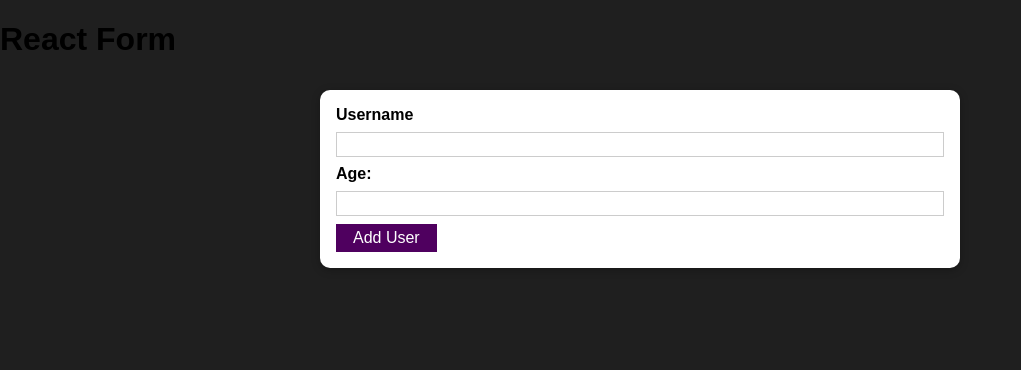
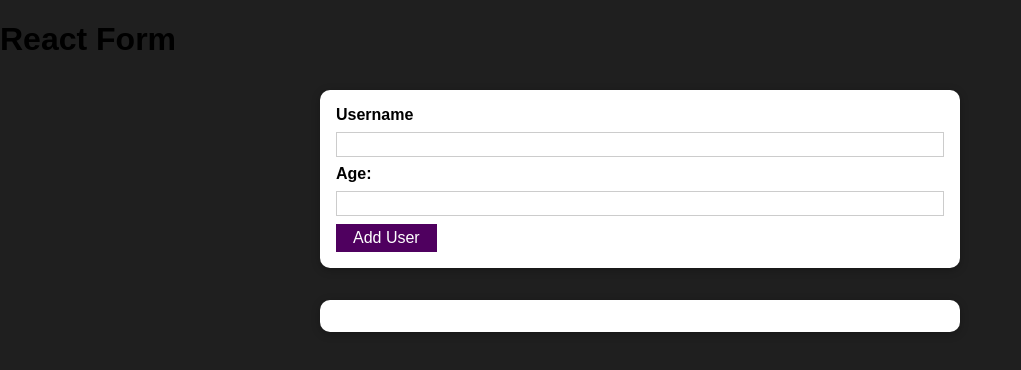
Before and after one commit to ChauhanVinay/react-user-management-app, a React (Vite) app: page / in a window 1280 px wide. Shown: the top 370 px of the page, without its empty margins (0-1021 px from the left). Built offline with nearby package versions, Linux system fonts and the light colour scheme.

Commit message:
Rendering Users List

```diff
--- a/src/App.jsx
+++ b/src/App.jsx
@@ -1,5 +1,6 @@
 
 import AddUser from "./components/Users/AddUser";
+import UsersList from "./components/Users/UsersList";
 // import Form from "./Form";
 
 export default function App() {
@@ -8,6 +9,7 @@
       <h1>React Form</h1>
       {/* <Form /> */}
       <AddUser />
+      <UsersList users={[]} />
     </div>
   );
 }
--- a/src/components/Users/AddUser.jsx
+++ b/src/components/Users/AddUser.jsx
@@ -8,7 +8,7 @@
   const [enteredUsername, setEnteredUsername] = useState("");
   const [enteredAge, setEnteredAge] = useState("");
 
-  //
+  //// Change handlers to update state on every keystroke
   const usernameHandler = (event) => {
     setEnteredUsername(event.target.value);
   }
@@ -21,12 +21,15 @@
   const addUserHandler = (event) => {
     event.preventDefault();
 
+    //handling Validating User Inputs
     if(enteredUsername.trim().length === 0 || enteredAge.trim() === 0){
       return;
     }
 
+    //log the value return from form
     console.log(enteredUsername, enteredAge);
 
+    //reset the input field
     setEnteredUsername("");
     setEnteredAge("");
   };
--- /dev/null
+++ b/src/components/Users/UsersList.css
@@ -0,0 +1,16 @@
+.users {
+  margin: 2rem auto;
+  width: 90%;
+  max-width: 40rem;
+}
+
+.users ul {
+  list-style: none;
+  padding: 1rem;
+}
+
+.users li {
+  border: 1px solid #ccc;
+  margin: 0.5rem 0;
+  padding: 0.5rem;
+}
--- /dev/null
+++ b/src/components/Users/UsersList.jsx
@@ -0,0 +1,21 @@
+import "./UsersList.css";
+import Card from "../UI/Card";
+
+const UsersList = (props) => {
+  return (
+    //Enclose the unordered list inside the custom Card component
+    <Card className="users">
+      {/* Return an unordered list */}
+      <ul>
+      {/* Map over the users array extracted from props */}
+        {props.users.map((user) => (
+          <li key={user.id || Math.random().toString()}>
+            {user.name} ({user.age} years old)
+          </li>
+        ))}
+      </ul>
+    </Card>
+  );
+};
+
+export default UsersList;
```
